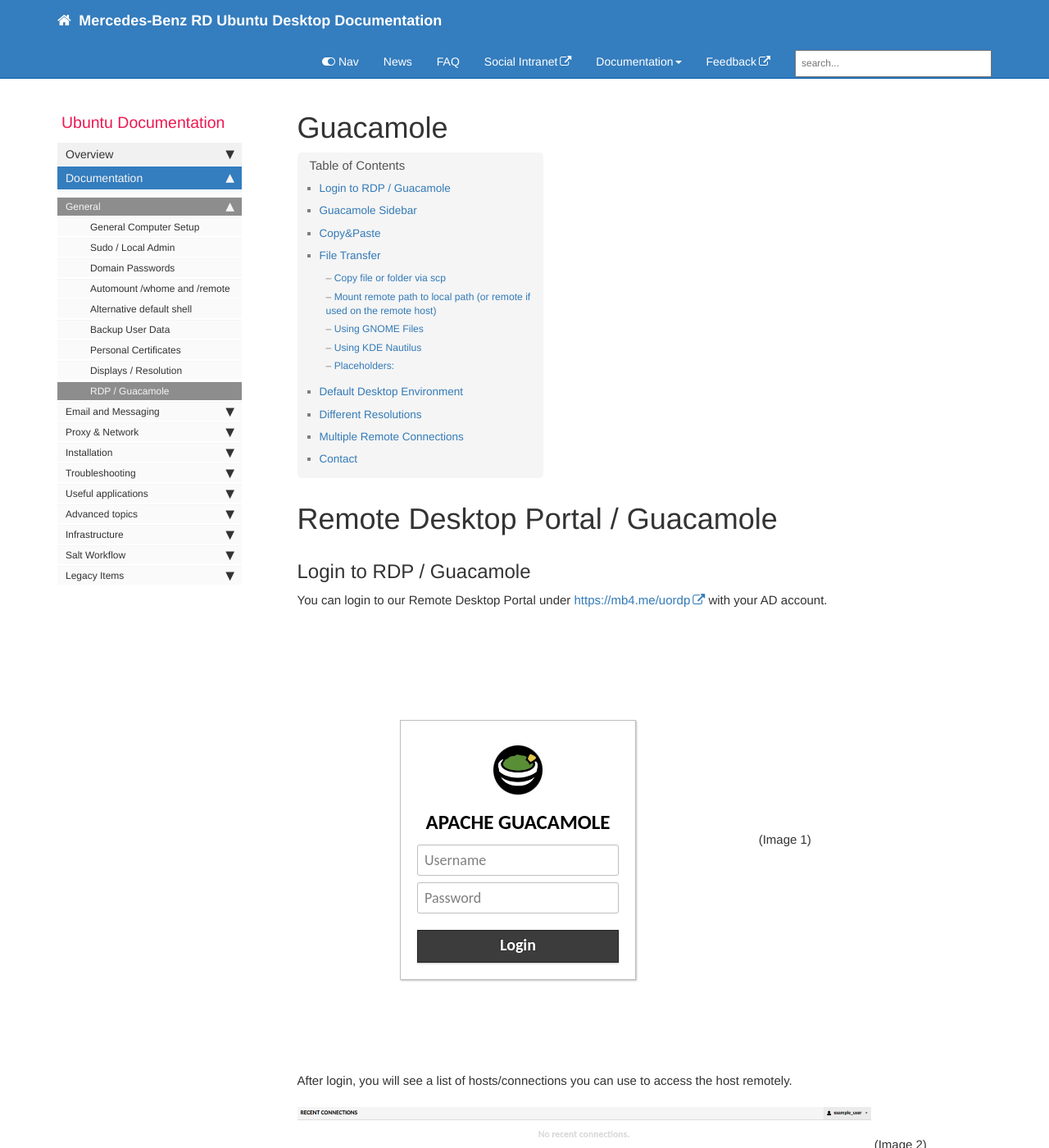
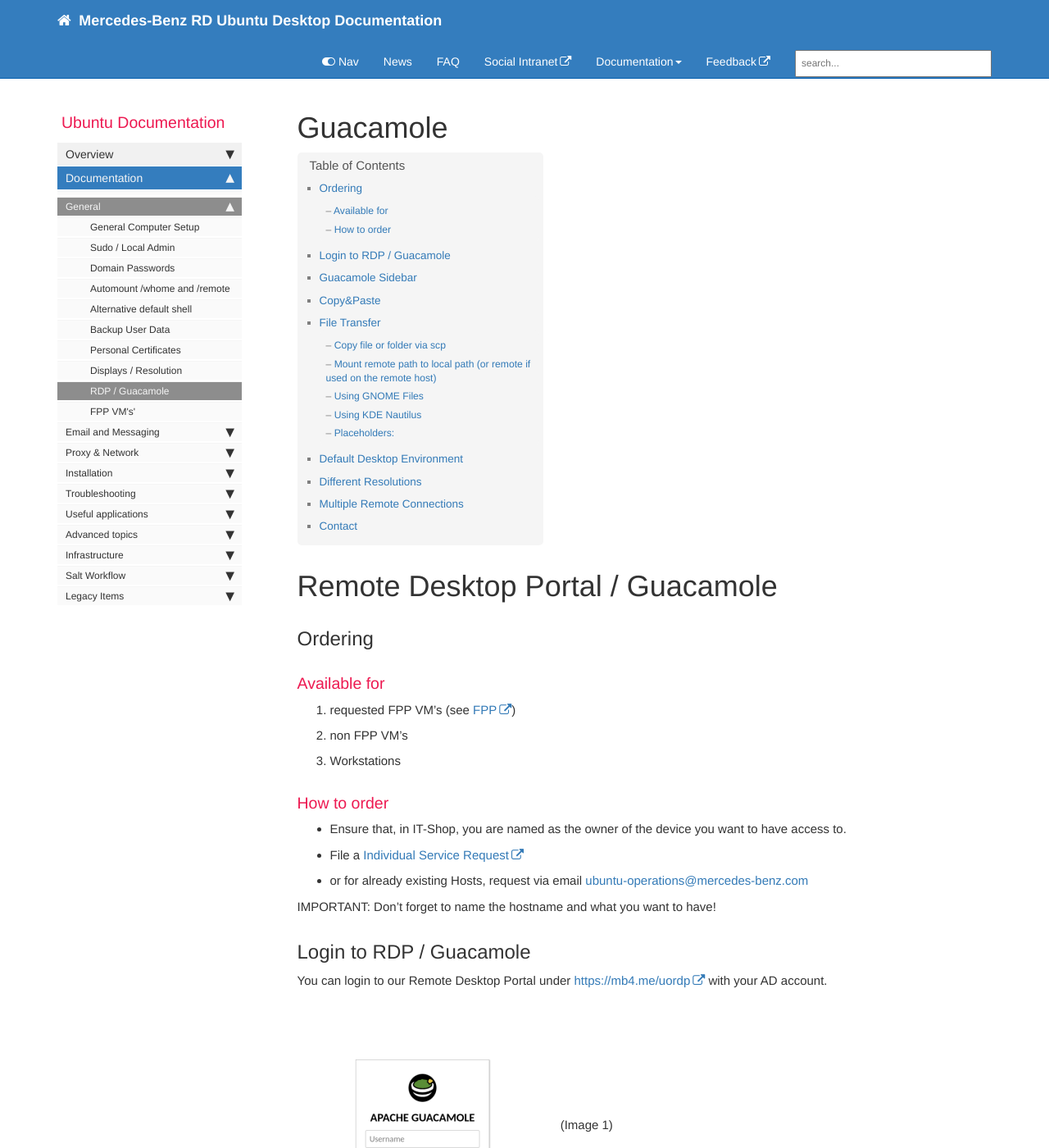
Before and after one commit to RajputPawan/Prometheus, a Jekyll site: the page built from pages/docs/guacamole.md, in a window 1280 px wide and 1400 px high. Shown: the whole window at 82% size. Built offline with Jekyll 4.4.1, drawn with Linux system fonts in a browser that asks for light colours; comment, search, counter and statistics services are not loaded.

Commit message:
UBUNTUOP-1901/ohnemud-guacamole-documentation

```diff
--- a/_data/sidebars/default_sidebar.yml
+++ b/_data/sidebars/default_sidebar.yml
@@ -101,6 +101,10 @@
 
         - title: RDP / Guacamole
           url: /guacamole.html
+          output: web, pdf
+
+        - title: FPP VM's'
+          url: /fpp.html
           output: web, pdf
 
       - title: Email and Messaging
--- a/pages/docs/guacamole.md
+++ b/pages/docs/guacamole.md
@@ -10,6 +10,23 @@
 ---
 
 # Remote Desktop Portal / Guacamole
+
+## Ordering
+
+### Available for
+
+1. requested FPP VM's (see [FPP](https://pages.git.i.mercedes-benz.com/ubunturd/ubuntudoc/fpp.html))
+2. non FPP VM's
+3. Workstations
+
+### How to order
+
+- Ensure that, in IT-Shop, you are named as the owner of the device you want to have access to.
+- File a [Individual Service Request](https://pages.git.i.mercedes-benz.com/ubunturd/ubuntudoc/inquiry-help.html)
+- or for already existing Hosts, request via email [ubuntu-operations@mercedes-benz.com](mailto:ubuntu-operations@mercedes-benz.com)
+
+IMPORTANT: Don't forget to name the hostname and what you want to have!
+
 
 ## Login to RDP / Guacamole
 
```
Also changed, not shown: pages/docs/fpp.md (added, +41 -0 lines), images/docs/guacamole/1.png.
